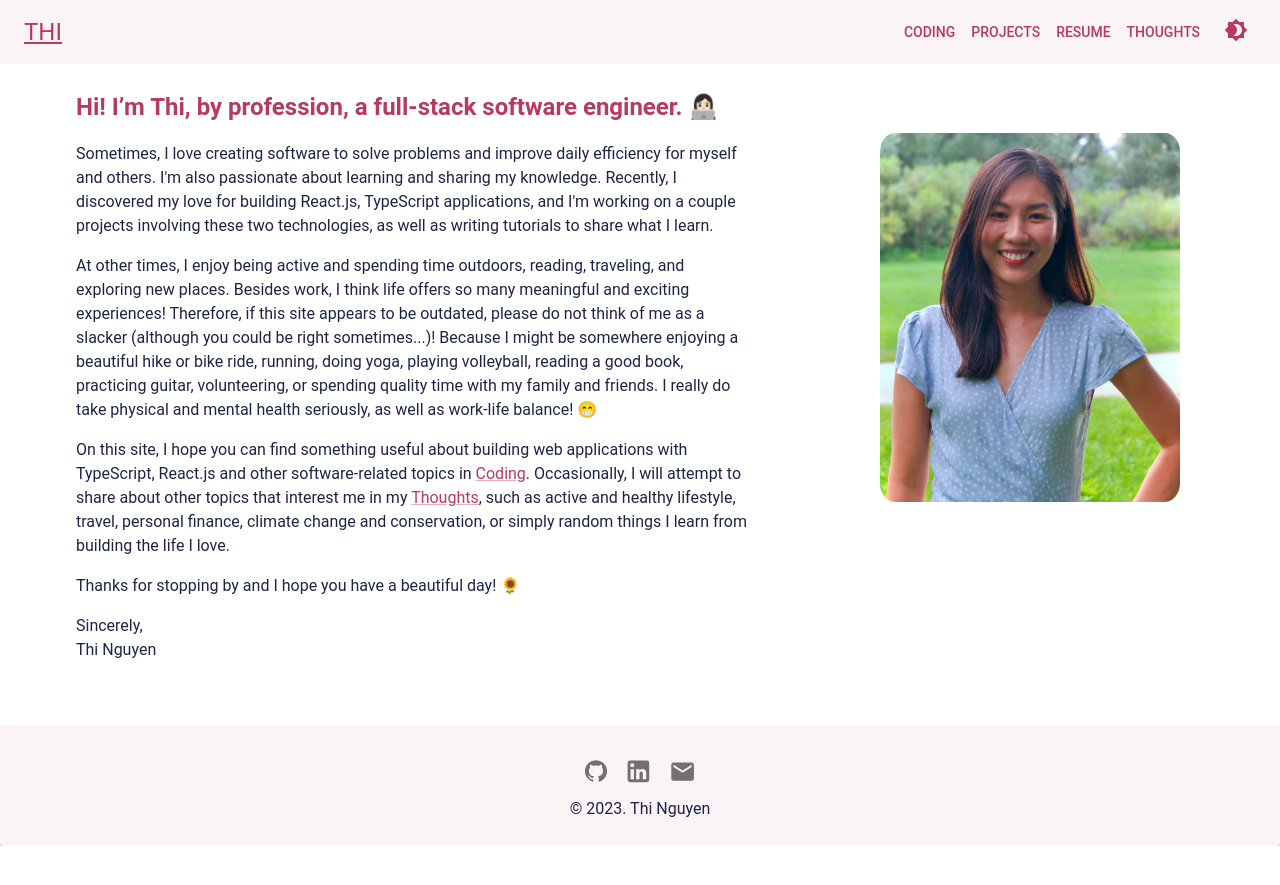
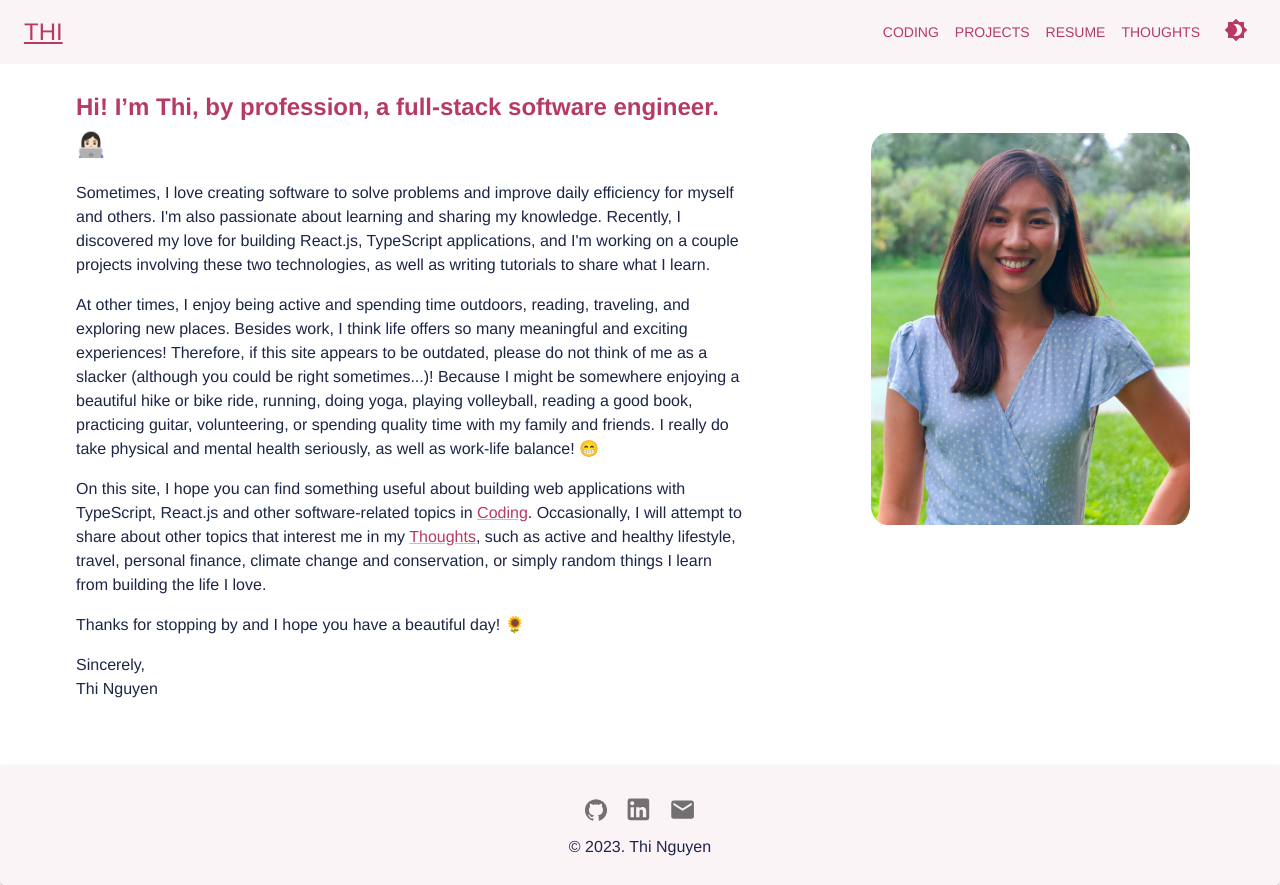
Before and after one commit to justthinguyen/justthinguyen.github.io, a React (Create React App) app: page / in a window 1280 px wide. Before the commit the page ends 846 px from the top, so only its background shows below. Built offline with nearby package versions, Linux system fonts and the light colour scheme.

Commit message:
Use font family san-serif for easier to read on screens

```diff
--- a/src/Theme.tsx
+++ b/src/Theme.tsx
@@ -41,7 +41,7 @@ const themeOptions = (mode: PaletteMode): ThemeOptions =>
         }),
     },
     typography: {
-        fontFamily: 'Montserrat, Droid Sans, Roboto'//'"DomaineText",Georgia,serif',
+        fontFamily: 'Helvetica, Arial, sans-serif'
     }
 });
 
--- a/src/index.css
+++ b/src/index.css
@@ -1,6 +1,6 @@
 body {
     margin: 0;
-    font-family: 'DomaineText', Georgia, serif;
+    font-family: "Helvetica", "Arial", sans-serif;
     -webkit-font-smoothing: antialiased;
     -moz-osx-font-smoothing: grayscale;
     color: #1d2547;
```
